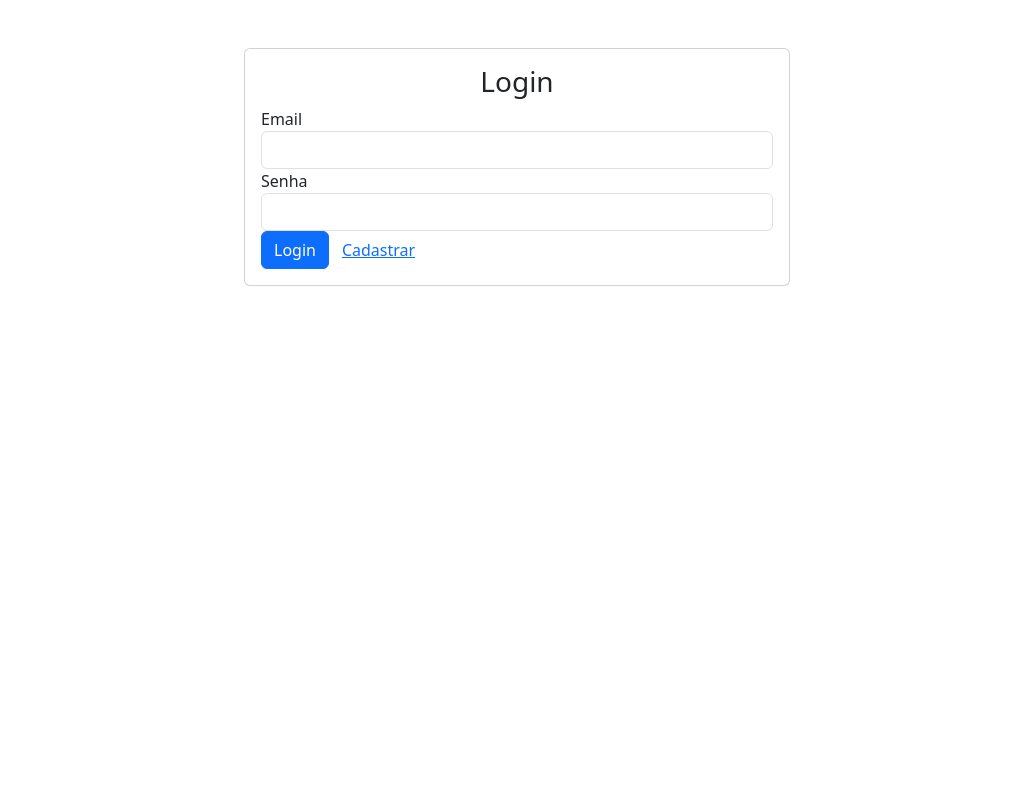
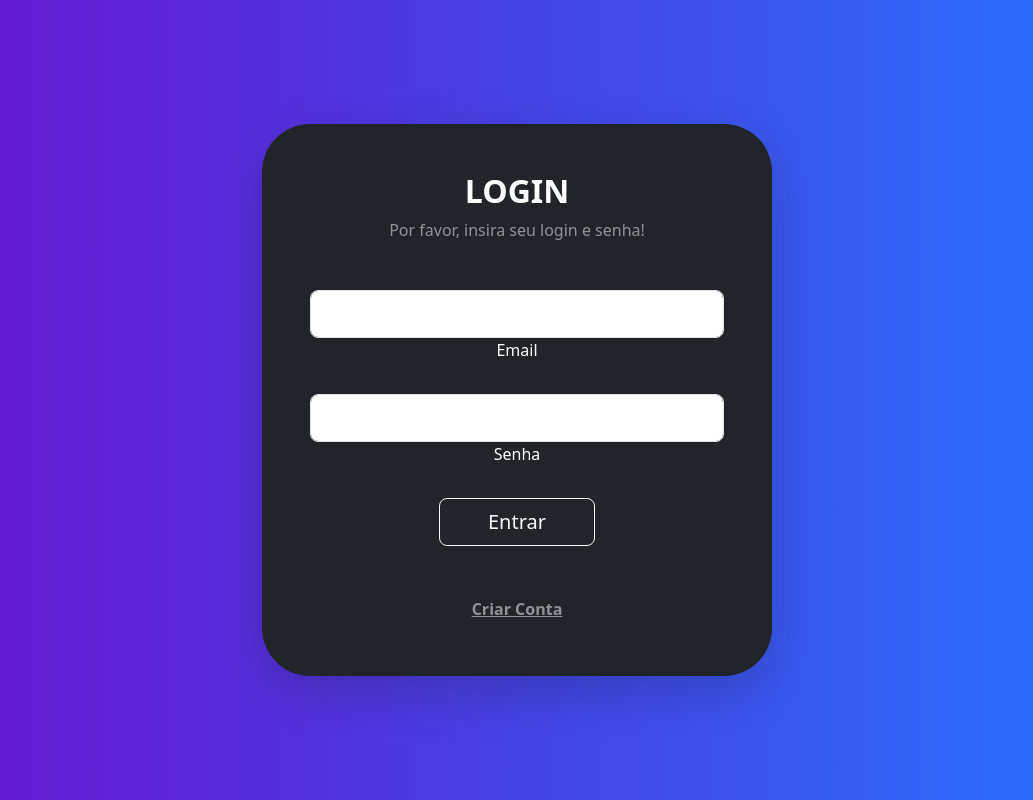
Before and after one commit to Isaell-Kelson/User-Management, an Angular app in the folder front-end/: page / in a window 1280 px wide. Shown: the whole page, without its empty margins (123-1156 px from the left). Built offline with nearby package versions, Linux system fonts and the light colour scheme.

Commit message:
apply styles

```diff
--- a/front-end/src/app/components/list-admin/list-admin.component.css
+++ b/front-end/src/app/components/list-admin/list-admin.component.css
@@ -0,0 +1,5 @@
+.gradient-custom {
+  background: #6a11cb;
+  background: -webkit-linear-gradient(to right, rgba(106, 17, 203, 1), rgba(37, 117, 252, 1));
+  background: linear-gradient(to right, rgba(106, 17, 203, 1), rgba(37, 117, 252, 1));
+}
--- a/front-end/src/app/components/list-admin/list-admin.component.html
+++ b/front-end/src/app/components/list-admin/list-admin.component.html
@@ -1,7 +1,10 @@
 <div class="container mt-5">
-  <h2>Gerenciamento de Usuários</h2>
-  <table class="table table-striped">
-    <thead>
+  <h2 class="text-center gradient-custom text-white">Gerenciamento de Usuários</h2>
+  <div class="mt-4">
+    <a href="/" class="btn btn-primary">Voltar para Login</a>
+  </div>
+  <table class="table table-striped mt-4">
+    <thead class="thead-dark">
     <tr>
       <th>ID</th>
       <th>Nome</th>
@@ -15,7 +18,7 @@
       <td>{{ user.id }}</td>
       <td>
         <ng-container *ngIf="editingUserId === user.id; else viewMode">
-          <input type="text" [(ngModel)]="user.name" class="form-control" />
+          <input type="text" [(ngModel)]="user.name" class="form-control"/>
         </ng-container>
         <ng-template #viewMode>
           {{ user.name }}
@@ -23,7 +26,7 @@
       </td>
       <td>
         <ng-container *ngIf="editingUserId === user.id; else viewModeEmail">
-          <input type="email" [(ngModel)]="user.email" class="form-control" />
+          <input type="email" [(ngModel)]="user.email" class="form-control"/>
         </ng-container>
         <ng-template #viewModeEmail>
           {{ user.email }}
@@ -31,8 +34,10 @@
       </td>
       <td>{{ user.status ? 'Ativo' : 'Inativo' }}</td>
       <td>
-        <button *ngIf="editingUserId === user.id" class="btn btn-success btn-sm" (click)="saveUser(user)">Salvar</button>
-        <button *ngIf="editingUserId !== user.id" class="btn btn-primary btn-sm" (click)="editUser(user)">Editar</button>
+        <button *ngIf="editingUserId === user.id" class="btn btn-success btn-sm" (click)="saveUser(user)">Salvar
+        </button>
+        <button *ngIf="editingUserId !== user.id" class="btn btn-primary btn-sm" (click)="editUser(user)">Editar
+        </button>
         <button class="btn btn-warning btn-sm" (click)="toggleUserStatus(user)">
           {{ user.status ? 'Desativar' : 'Ativar' }}
         </button>
@@ -41,7 +46,8 @@
     </tr>
     </tbody>
   </table>
-  <div *ngIf="notification" class="alert" [ngClass]="{'alert-success': notification.success, 'alert-danger': !notification.success}">
+  <div *ngIf="notification" class="alert"
+       [ngClass]="{'alert-success': notification.success, 'alert-danger': !notification.success}">
     {{ notification.message }}
   </div>
 </div>
--- a/front-end/src/app/components/login/login.component.css
+++ b/front-end/src/app/components/login/login.component.css
@@ -1,3 +1,5 @@
-.container {
-  margin-top: 50px;
+.gradient-custom {
+  background: #6a11cb;
+  background: -webkit-linear-gradient(to right, rgba(106, 17, 203, 1), rgba(37, 117, 252, 1));
+  background: linear-gradient(to right, rgba(106, 17, 203, 1), rgba(37, 117, 252, 1));
 }
--- a/front-end/src/app/components/login/login.component.html
+++ b/front-end/src/app/components/login/login.component.html
@@ -1,58 +1,59 @@
-<div class="container mt-5">
-  <div class="row justify-content-center">
-    <div class="col-md-6">
-      <div class="card">
-        <div class="card-body">
-          <h3 class="card-title text-center">{{ isRegister ? 'Cadastro' : 'Login' }}</h3>
+<div class="container mt-0 vh-100 min-vw-100 gradient-custom">
+  <div class="row justify-content-center align-items-center h-100">
+    <div class="col-md-6 col-lg-5">
+      <div class="card bg-dark text-white shadow-lg border-0 rounded-lg" style="border-radius: 3rem;">
+        <div class="card-body p-5 text-center">
+          <h2 class="fw-bold mb-2 text-uppercase">
+            {{ isRegister ? 'Crie Sua Conta' : 'Login' }}
+          </h2>
+          <p class="text-white-50 mb-5" *ngIf="!isRegister">Por favor, insira seu login e senha!</p>
 
-          <!-- Exibição de mensagens de erro -->
+          <!-- Mensagens de erro -->
           <div *ngIf="errors.length > 0" class="alert alert-danger">
-            <ul>
+            <ul class="mb-0">
               <li *ngFor="let error of errors">{{ error }}</li>
             </ul>
           </div>
 
+          <!-- Formulário de Login -->
           <form *ngIf="!isRegister" (ngSubmit)="onLogin()">
-            <div class="form-group">
-              <label for="login-email">Email</label>
-              <input type="email" class="form-control" id="login-email" [(ngModel)]="email" name="email" required>
+            <div class="form-group mb-4 form-outline form-white">
+              <input type="email" class="form-control form-control-lg" id="login-email" [(ngModel)]="email" name="email" required />
+              <label for="login-email" class="form-label">Email</label>
             </div>
-            <div class="form-group">
-              <label for="login-password">Senha</label>
-              <input type="password" class="form-control" id="login-password" [(ngModel)]="password" name="password" required>
+            <div class="form-group mb-4 form-outline form-white">
+              <input type="password" class="form-control form-control-lg" id="login-password" [(ngModel)]="password" name="password" required />
+              <label for="login-password" class="form-label">Senha</label>
             </div>
-            <button type="submit" class="btn btn-primary btn-block">Login</button>
-            <button type="button" class="btn btn-link btn-block" (click)="toggleForm()">Cadastrar</button>
+            <button type="submit" class="btn btn-outline-light btn-lg px-5">Entrar</button>
+            <div class="d-flex justify-content-center text-center mt-4 pt-1">
+              <a href="#" class="text-white"><i class="fab fa-facebook-f fa-lg"></i></a>
+              <a href="#" class="text-white mx-4"><i class="fab fa-twitter fa-lg"></i></a>
+              <a href="#" class="text-white"><i class="fab fa-google fa-lg"></i></a>
+            </div>
+            <button type="button" class="btn btn-link text-white-50 fw-bold mt-3" (click)="toggleForm()">Criar Conta</button>
           </form>
 
+          <!-- Formulário de Cadastro -->
           <form *ngIf="isRegister" (ngSubmit)="onRegister()">
-            <div *ngIf="isSuccess" class="alert alert-success" role="alert">
-              Cadastro criado com sucesso!
+            <div *ngIf="isSuccess" class="alert alert-success" role="alert">Cadastro criado com sucesso!</div>
+            <div class="form-group mb-4 form-outline form-white">
+              <input type="text" class="form-control form-control-lg" id="register-name" [(ngModel)]="name" name="name" required />
+              <label for="register-name" class="form-label">Nome</label>
             </div>
-
-            <div class="form-group">
-              <label for="register-name">Nome</label>
-              <input type="text" class="form-control" id="register-name" [(ngModel)]="name" name="name" required>
+            <div class="form-group mb-4 form-outline form-white">
+              <input type="email" class="form-control form-control-lg" id="register-email" [(ngModel)]="email" name="email" required />
+              <label for="register-email" class="form-label">Email</label>
             </div>
-            <div class="form-group">
-              <label for="register-email">Email</label>
-              <input type="email" class="form-control" id="register-email" [(ngModel)]="email" name="email" required>
+            <div class="form-group mb-4 form-outline form-white">
+              <input type="password" class="form-control form-control-lg" id="register-password" [(ngModel)]="password" name="password" required />
+              <label for="register-password" class="form-label">Senha</label>
             </div>
-            <div class="form-group">
-              <label for="register-password">Senha</label>
-              <input type="password" class="form-control" id="register-password" [(ngModel)]="password" name="password" required>
-            </div>
-
-            <!-- Campo oculto para 'role' -->
             <input type="hidden" [(ngModel)]="role" name="role" value="user">
-
-            <!-- Campo oculto para 'status', sempre definindo como 'true' -->
             <input type="hidden" [(ngModel)]="status" name="status" [value]="true">
-
-            <button type="submit" class="btn btn-primary btn-block">Cadastrar</button>
-            <button type="button" class="btn btn-link btn-block" (click)="toggleForm()">Voltar ao Login</button>
+            <button type="submit" class="btn btn-outline-light btn-lg px-5">Cadastrar</button>
+            <button type="button" class="btn btn-link text-white-50 fw-bold mt-3" (click)="toggleForm()">Voltar ao Login</button>
           </form>
-
         </div>
       </div>
     </div>
--- a/front-end/src/app/components/welcome/welcome.component.css
+++ b/front-end/src/app/components/welcome/welcome.component.css
@@ -1,3 +1,10 @@
+.gradient-custom {
+  background: #6a11cb;
+  background: -webkit-linear-gradient(to right, rgba(106, 17, 203, 1), rgba(37, 117, 252, 1));
+  background: linear-gradient(to right, rgba(106, 17, 203, 1), rgba(37, 117, 252, 1));
+}
+
+
 .welcome-image {
   animation: fadeIn 2s ease-in-out;
 }
--- a/front-end/src/app/components/welcome/welcome.component.html
+++ b/front-end/src/app/components/welcome/welcome.component.html
@@ -2,7 +2,7 @@
   <div class="row justify-content-center">
     <div class="col-md-8">
       <div class="card shadow-lg border-0">
-        <div class="card-header text-center bg-primary text-white">
+        <div class="card-header text-center gradient-custom text-white">
           <h2>🎉 Bem-vindo ao nosso sistema!</h2>
         </div>
         <div class="card-body text-center">
@@ -10,8 +10,7 @@
           <p class="mb-4">Explore um mundo de possibilidades e aproveite todos os recursos que oferecemos.</p>
 
           <div class="welcome-image">
-            <img src="https://via.placeholder.com/300" alt="Boas-vindas" class="img-fluid rounded-circle shadow"
-                 style="filter: grayscale(100%);">
+            <img src="https://via.placeholder.com/300" alt="Boas-vindas" class="img-fluid rounded-circle shadow" style="filter: grayscale(100%);">
           </div>
 
           <p class="mt-4">
```
Also changed, not shown: 1 other file (tests, documents, lock files or other folders).
